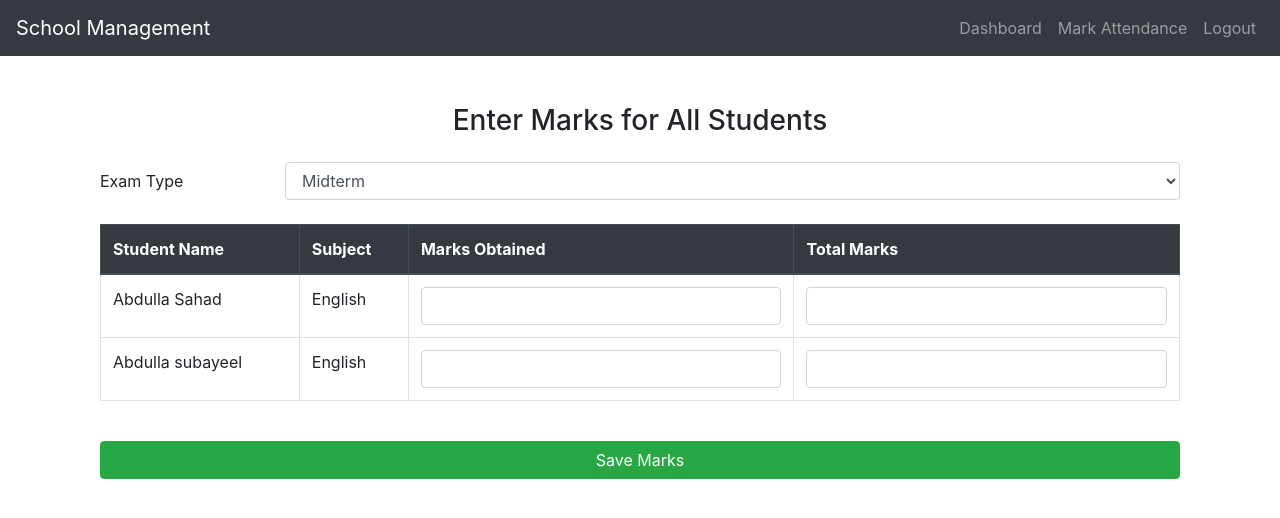
After one commit to SibinSnk/Ascend_Now, a Flask app: page /enter_marks_bulk in a window 1280 px wide. The commit adds this page. Shown: the top 518 px of the page. Run offline with Flask 3, Linux system fonts and the light colour scheme; a user stored in the database is signed in; some libraries are stand-ins or nearby versions.

Commit message:
add marks bulk

```diff
--- a/dashboard/models.py
+++ b/dashboard/models.py
@@ -102,3 +102,10 @@ class Parent(db.Model):
     parent_name = db.Column(db.String(100), nullable=False)
     email = db.Column(db.String(100), unique=True, nullable=False)
     phone = db.Column(db.String(20), nullable=False)
+
+class Exams(db.Model):
+    id = db.Column(db.Integer, primary_key=True)
+    class_id = db.Column(db.Integer, db.ForeignKey('class.id'), nullable=False)
+    exam_type = db.Column(db.Enum('Midterm', 'Final', 'Quiz', 'Assignment', name="exam_types"), nullable=False)
+    exam_date = db.Column(db.Date, nullable=False)
+    subject = db.Column(db.Integer, db.ForeignKey('subject.id'), nullable=False)
--- /dev/null
+++ b/dashboard/templates/add_marks.html
@@ -0,0 +1,59 @@
+{% extends "base.html" %}
+{% block content %}
+
+<div class="container mt-5">
+    <h3 class="text-center mb-4">Enter Marks for All Students</h3>
+
+    <form method="POST" action="{{ url_for('enter_marks_bulk') }}">
+        <div class="form-group row">
+            <label for="exam_type" class="col-sm-2 col-form-label">Exam Type</label>
+            <div class="col-sm-10">
+                <select class="form-control" id="exam_type" name="exam_type" required>
+                    <option value="Midterm">Midterm</option>
+                    <option value="Final">Final</option>
+                    <option value="Quiz">Quiz</option>
+                    <option value="Assignment">Assignment</option>
+                </select>
+            </div>
+        </div>
+
+        <div class="table-responsive mt-4">
+            <table class="table table-bordered table-hover">
+                <thead class="thead-dark">
+                    <tr>
+                        <th>Student Name</th>
+                        <th>Subject</th>
+                        <th>Marks Obtained</th>
+                        <th>Total Marks</th>
+                    </tr>
+                </thead>
+                <tbody>
+                    {% for student in students %}
+                        {% for subject in subjects %}
+                            <tr>
+                                <td>
+                                    {{ student.first_name }} {{ student.last_name }}
+                                    <input type="hidden" name="student_ids[]" value="{{ student.id }}">
+                                </td>
+                                <td>
+                                    {{ subject.subject_name }}
+                                    <input type="hidden" name="subject_ids[]" value="{{ subject.id }}">
+                                </td>
+                                <td>
+                                    <input type="number" name="marks_obtained[]" class="form-control" required>
+                                </td>
+                                <td>
+                                    <input type="number" name="total_marks[]" class="form-control" required>
+                                </td>
+                            </tr>
+                        {% endfor %}
+                    {% endfor %}
+                </tbody>
+            </table>
+        </div>
+
+        <button type="submit" class="btn btn-success btn-block mt-4">Save Marks</button>
+    </form>
+</div>
+
+{% endblock %}
--- a/dashboard/templates/view_students.html
+++ b/dashboard/templates/view_students.html
@@ -9,7 +9,7 @@
 
     <div class="row mb-3">
         <div class="col-md-12 text-right">
-            <a href="{{ url_for('add_student') }}" class="btn btn-primary">➕ Add Student</a>
+            <a href="{{ url_for('add_student') }}" class="btn btn-primary"> Add Student</a>
         </div>
     </div>
 
@@ -42,7 +42,7 @@
                             <td>{{ student.roll_number }}</td>
                             <td>{{ student.parent_contact }}</td>
                             <td>
-                                <a href="{{ url_for('enter_marks', id=student.id) }}" class="btn btn-info btn-sm">📊 Update</a>
+                                <a href="{{ url_for('enter_marks_bulk', id=student.id) }}" class="btn btn-info btn-sm">📊 Update</a>
                             </td>
                             <td>
                                 <a href="{{ url_for('view_attendance', student_id=student.id) }}" class="btn btn-info btn-sm">📊 View Attendance</a>
--- a/dashboard/views.py
+++ b/dashboard/views.py
@@ -469,3 +469,36 @@ def enter_marks():
     if request.method == 'POST':
         pass
     return render_template('marks.html', subjects=subjects, students=students)
+
+
+@app.route('/enter_marks_bulk', methods=['GET', 'POST'])
+@login_required
+def enter_marks_bulk():
+    students = Student.query.all()
+    subjects = Subject.query.all()
+
+    if request.method == 'POST':
+        exam_type = request.form.get('exam_type')
+
+        # These will come in parallel lists, one entry per row in the table
+        student_ids = request.form.getlist('student_ids[]')
+        subject_ids = request.form.getlist('subject_ids[]')
+        marks_obtained = request.form.getlist('marks_obtained[]')
+        total_marks = request.form.getlist('total_marks[]')
+
+        for i in range(len(student_ids)):
+            new_mark = Marks(
+                student_id=student_ids[i],
+                subject_id=subject_ids[i],
+                exam_type=exam_type,
+                marks_obtained=marks_obtained[i],
+                total_marks=total_marks[i],
+                grade='N/A'
+            )
+            db.session.add(new_mark)
+
+        db.session.commit()
+        flash("Marks successfully entered!", "success")
+        return redirect(url_for('dashboard'))
+
+    return render_template('add_marks.html', students=students, subjects=subjects)
```
Also changed, not shown: migrations/versions/2fa6ec8e0e4f_.py (added, +37 -0 lines), instance/database.db.
